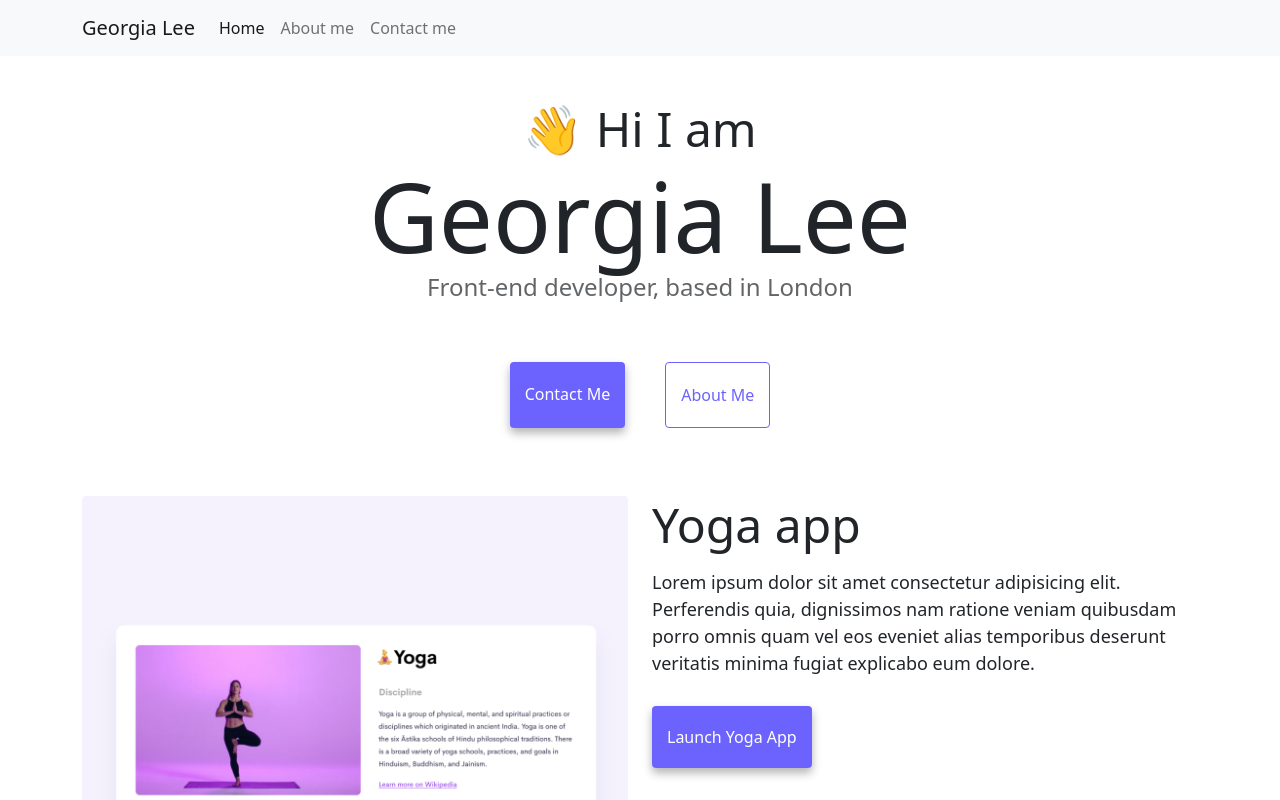
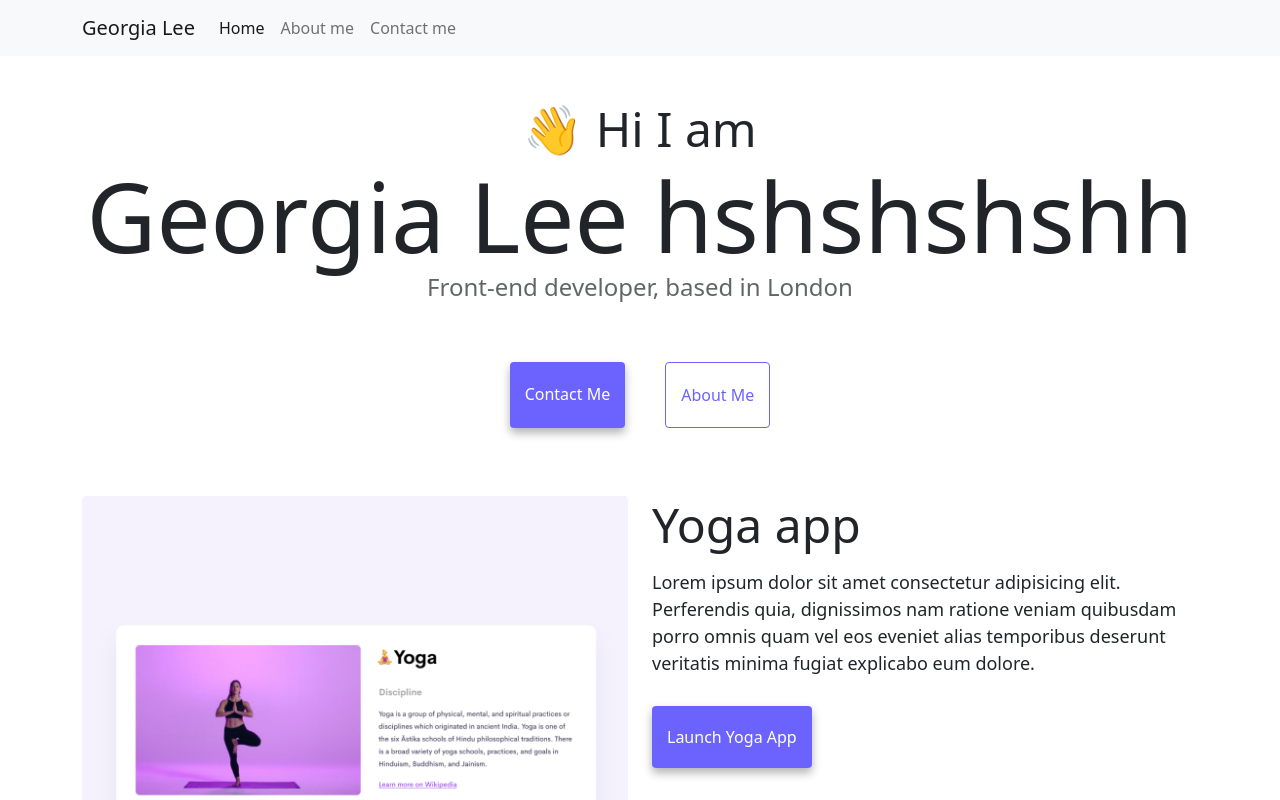
Before and after one commit to georgia-lee04/responsive-homework, a plain HTML site: page index.html in a window 1280 px wide. Shown: the top 800 px of the page. Drawn offline with nearby package versions, Linux system fonts and the light colour scheme.

Commit message:
updated h1

```diff
--- a/index.html
+++ b/index.html
@@ -66,7 +66,7 @@
       </div>
     </nav>
     <h2 class="text-center">👋 Hi I am</h2>
-    <h1 class="text-center">Georgia Lee</h1>
+    <h1 class="text-center">Georgia Lee hshshshshh</h1>
     <h3 class="text-center">Front-end developer, based in London</h3>
     <div class="navigation-links mb-5">
       <a
```
